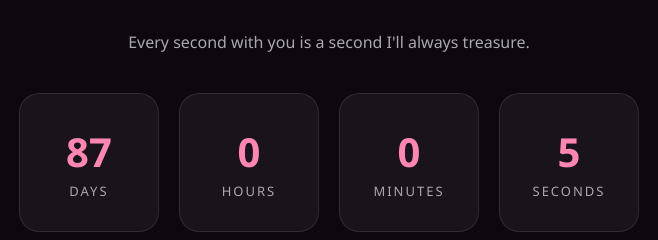
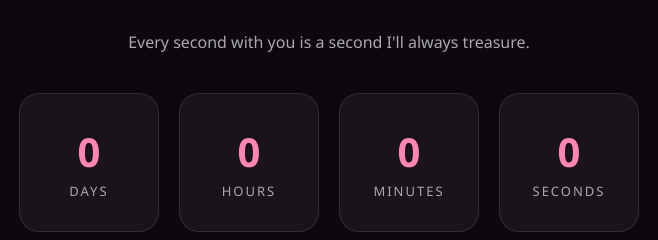
Before and after one commit to itsmeyujiii/test, a plain HTML site: page index.html in a window 1280 px wide. Shown: the part 3280-3520 px from the top of the page, 311-969 px from the left. Drawn offline with Linux system fonts and the light colour scheme.

Commit message:
index.html

```diff
--- a/index.html
+++ b/index.html
@@ -850,7 +850,8 @@
         // You have been together for 26 days.
         // The counter starts at exactly 26 days before this page is opened
         // and continues counting upward in real time.
-       const relationshipStart = new Date(Date.now() - (87 * 24 * 60 * 60 * 1000));
+      // Initializes the tracker precisely 87 days ago from this moment
+const relationshipStart = new Date(Date.now() - (87 * 24 * 60 * 60 * 1000));
 
 function updateCounter() {
     const now = new Date();
@@ -861,23 +862,13 @@ function updateCounter() {
     const minutes = Math.floor((difference / (1000 * 60)) % 60);
     const seconds = Math.floor((difference / 1000) % 60);
 
-            document.getElementById("days").textContent =
-                days;
+    // This updates the console, make sure to hook this up to your HTML elements
+    console.log(`${days} Days, ${hours} Hours, ${minutes} Minutes, ${seconds} Seconds`);
+}
 
-            document.getElementById("hours").textContent =
-                hours;
-
-            document.getElementById("minutes").textContent =
-                minutes;
-
-            document.getElementById("seconds").textContent =
-                seconds;
-
-        }
-
-        updateCounter();
-
-        setInterval(updateCounter, 1000);
+// Run the script instantly and refresh it every single second
+updateCounter();
+setInterval(updateCounter, 1000);
 
 
         /* =========================
```
